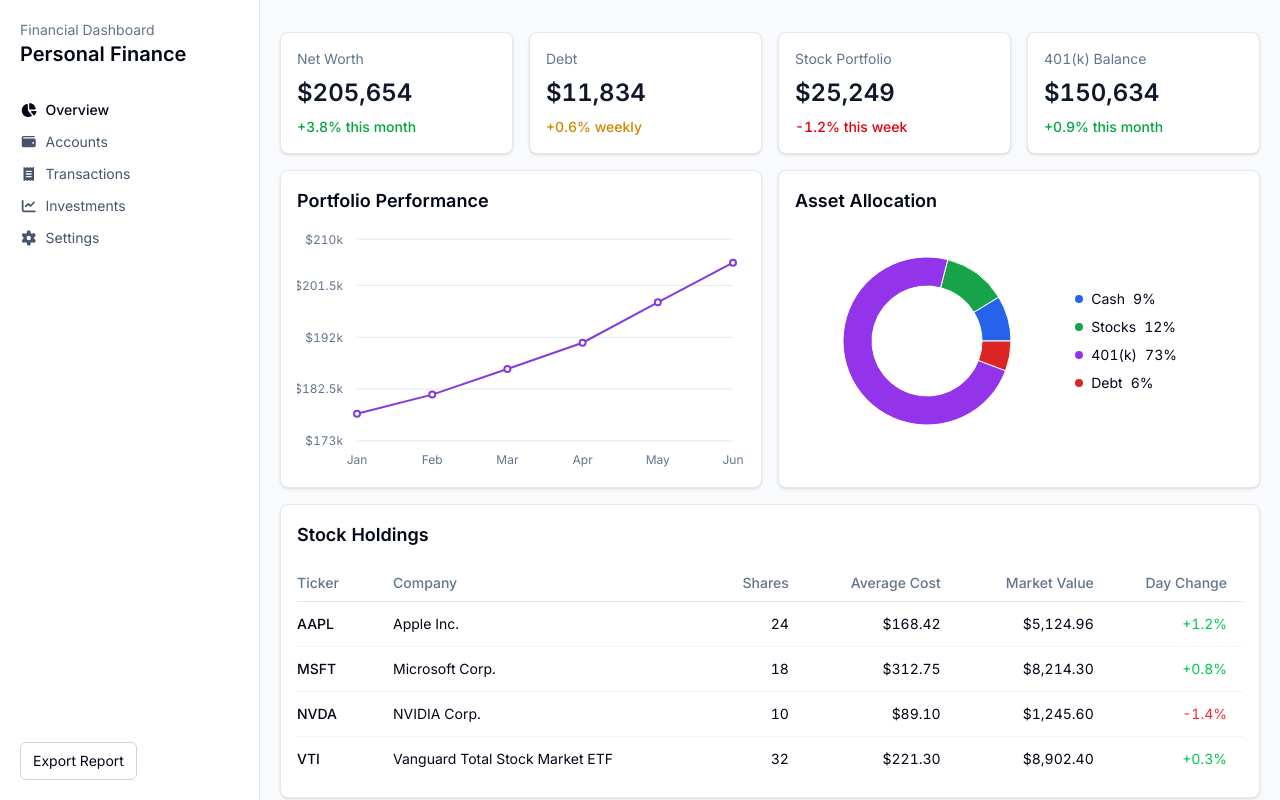
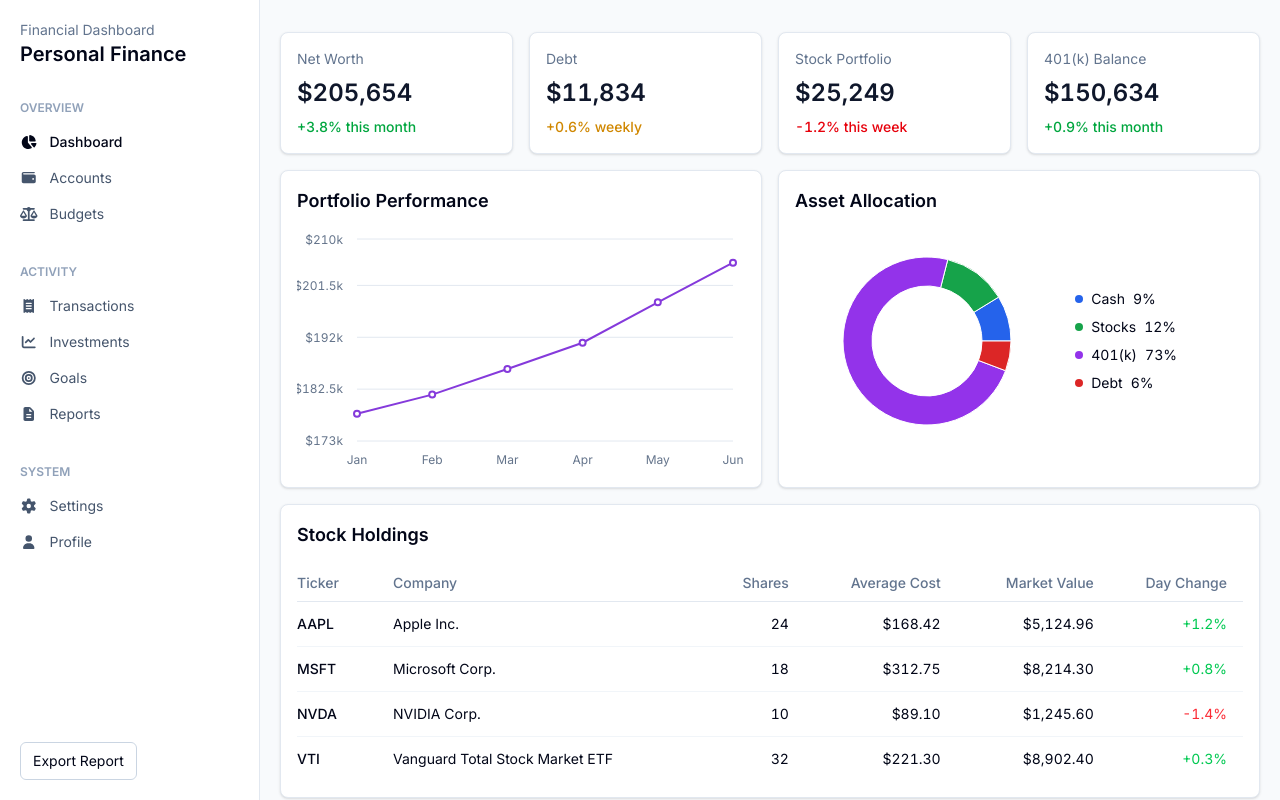
Before and after one commit to Austin-Tillotson/financial-app-project, a Next.js app: page / in a window 1280 px wide. Shown: the top 800 px of the page. Built offline with nearby package versions, Linux system fonts and the light colour scheme.

Commit message:
Updated nav menu to have subsections, added more options to fill out space

```diff
--- /dev/null
+++ b/src/app/(dashboard)/budgets/page.tsx
@@ -0,0 +1,11 @@
+export default async function BudgetsPage() {
+  // Simulate a delay to mock fetching data and showcase the loading state
+  await new Promise((resolve) => setTimeout(resolve, 1000));
+
+  return (
+    <section>
+      <h2 className="dashboard-card-header">Budgets</h2>
+      <p>This is the budgets page.</p>
+    </section>
+  );
+}
--- /dev/null
+++ b/src/app/(dashboard)/goals/page.tsx
@@ -0,0 +1,11 @@
+export default async function GoalsPage() {
+  // Simulate a delay to mock fetching data and showcase the loading state
+  await new Promise((resolve) => setTimeout(resolve, 1000));
+
+  return (
+    <section>
+      <h2 className="dashboard-card-header">Goals</h2>
+      <p>This is the goals page.</p>
+    </section>
+  );
+}
--- /dev/null
+++ b/src/app/(dashboard)/profile/page.tsx
@@ -0,0 +1,11 @@
+export default async function ProfilePage() {
+  // Simulate a delay to mock fetching data and showcase the loading state
+  await new Promise((resolve) => setTimeout(resolve, 1000));
+
+  return (
+    <section>
+      <h2 className="dashboard-card-header">Profile</h2>
+      <p>This is the profile page.</p>
+    </section>
+  );
+}
--- /dev/null
+++ b/src/app/(dashboard)/reports/page.tsx
@@ -0,0 +1,11 @@
+export default async function ReportsPage() {
+  // Simulate a delay to mock fetching data and showcase the loading state
+  await new Promise((resolve) => setTimeout(resolve, 1000));
+
+  return (
+    <section>
+      <h2 className="dashboard-card-header">Reports</h2>
+      <p>This is the reports page.</p>
+    </section>
+  );
+}
--- a/src/components/dashboard/Header.tsx
+++ b/src/components/dashboard/Header.tsx
@@ -20,7 +20,7 @@ export function Header() {
 
         <div className="flex gap-2">
           <button
-            className="flex w-9 items-center justify-center md:hidden"
+            className="flex w-9 items-center justify-center lg:hidden"
             type="button"
             aria-label={isMenuOpen ? "Close navigation menu" : "Open navigation menu"}
             aria-expanded={isMenuOpen}
@@ -41,12 +41,8 @@ export function Header() {
         </div>
       </div>
 
-      <nav className="mt-4 hidden md:block" aria-label="Dashboard navigation">
-        <NavMenu />
-      </nav>
-
       {isMenuOpen && (
-        <nav className="mt-4 md:hidden" aria-label="Mobile dashboard navigation">
+        <nav className="mt-4 lg:hidden" aria-label="Mobile dashboard navigation">
           <NavMenu direction="column" />
         </nav>
       )}
--- a/src/components/dashboard/NavMenu.tsx
+++ b/src/components/dashboard/NavMenu.tsx
@@ -1,57 +1,114 @@
 "use client";
 
+import Link from "next/link";
+import { usePathname } from "next/navigation";
 import { FontAwesomeIcon } from "@fortawesome/react-fontawesome";
 import {
+  faBullseye,
   faChartLine,
   faChartPie,
+  faFileLines,
   faGear,
   faReceipt,
+  faScaleBalanced,
+  faUser,
   faWallet,
 } from "@fortawesome/free-solid-svg-icons";
-import Link from "next/link";
-import { usePathname } from "next/navigation";
+import type { IconDefinition } from "@fortawesome/fontawesome-svg-core";
 
 type NavMenuProps = {
   direction?: "row" | "column";
 };
 
-const navigationItems = [
-  { label: "Overview", href: "/", icon: faChartPie },
+type NavigationItem = {
+  label: string;
+  href: string;
+  icon: IconDefinition;
+};
+
+type NavigationSection = {
+  title: string;
+  items: NavigationItem[];
+};
+
+const navigationSections: NavigationSection[] = [
+  {
+    title: "Overview",
+    items: [
+      { label: "Dashboard", href: "/", icon: faChartPie },
       { label: "Accounts", href: "/accounts", icon: faWallet },
+      { label: "Budgets", href: "/budgets", icon: faScaleBalanced },
+    ],
+  },
+  {
+    title: "Activity",
+    items: [
       { label: "Transactions", href: "/transactions", icon: faReceipt },
       { label: "Investments", href: "/investments", icon: faChartLine },
+      { label: "Goals", href: "/goals", icon: faBullseye },
+      { label: "Reports", href: "/reports", icon: faFileLines },
+    ],
+  },
+  {
+    title: "System",
+    items: [
       { label: "Settings", href: "/settings", icon: faGear },
+      { label: "Profile", href: "/profile", icon: faUser },
+    ],
+  },
 ];
 
-export function NavMenu({ direction = "row" }: NavMenuProps) {
+const navigationItems = navigationSections.flatMap((section) => section.items);
+
+function NavItem({ item }: { item: NavigationItem }) {
   const pathname = usePathname();
-
-  const listClassName =
-    direction === "row"
-      ? "flex flex-wrap gap-4 text-sm text-slate-600"
-      : "grid gap-3 text-sm text-slate-600";
-
-  return (
-    <ul className={listClassName}>
-      {navigationItems.map((item) => {
   const isActive = pathname === item.href;
 
   return (
-          <li key={item.href}>
     <Link
       className={
         isActive
-                  ? "flex items-center gap-2 font-medium text-slate-950"
-                  : "flex items-center gap-2 hover:text-slate-950"
+          ? "flex items-center gap-3 font-medium text-slate-950"
+          : "flex items-center gap-3 text-slate-600 hover:text-slate-950"
       }
       href={item.href}
     >
       <FontAwesomeIcon className="h-4 w-4" icon={item.icon} />
       <span>{item.label}</span>
     </Link>
+  );
+}
+
+export function NavMenu({ direction = "row" }: NavMenuProps) {
+  if (direction === "row") {
+    return (
+      <ul className="flex flex-wrap gap-4 text-sm">
+        {navigationItems.map((item) => (
+          <li key={item.href}>
+            <NavItem item={item} />
           </li>
-        );
-      })}
+        ))}
       </ul>
     );
   }
+
+  return (
+    <div className="grid gap-10 text-sm">
+      {navigationSections.map((section) => (
+        <section key={section.title}>
+          <h2 className="mb-4 text-xs font-semibold uppercase text-slate-400">
+            {section.title}
+          </h2>
+
+          <ul className="grid gap-4">
+            {section.items.map((item) => (
+              <li key={item.href}>
+                <NavItem item={item} />
+              </li>
+            ))}
+          </ul>
+        </section>
+      ))}
+    </div>
+  );
+}
```
Lines whose indentation alone changed are shown as unchanged.
